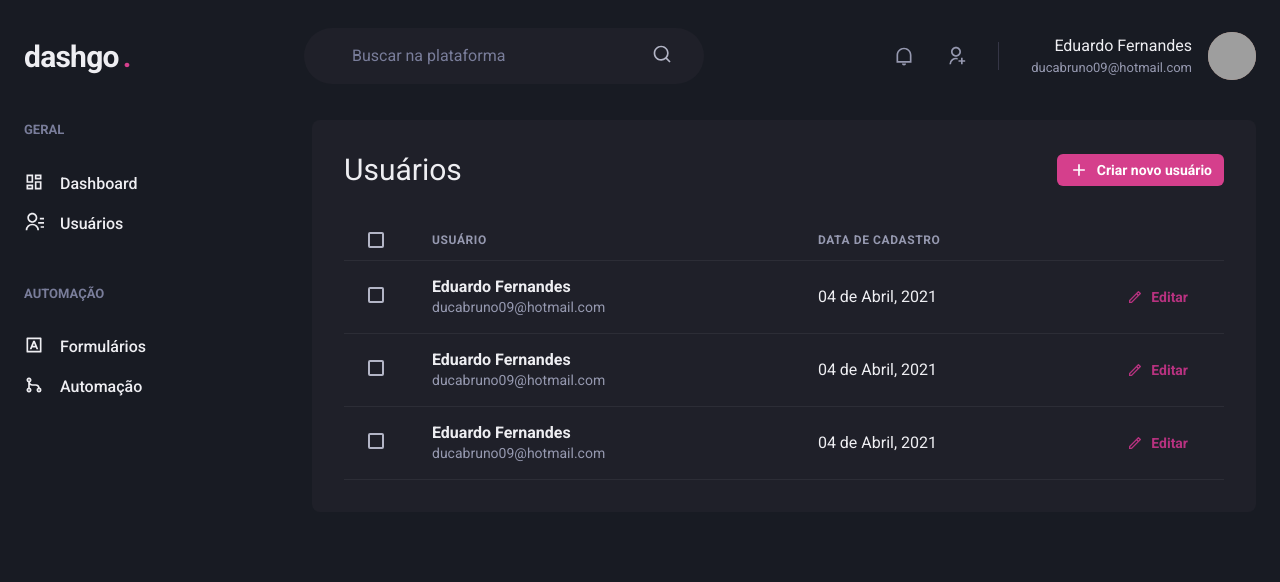
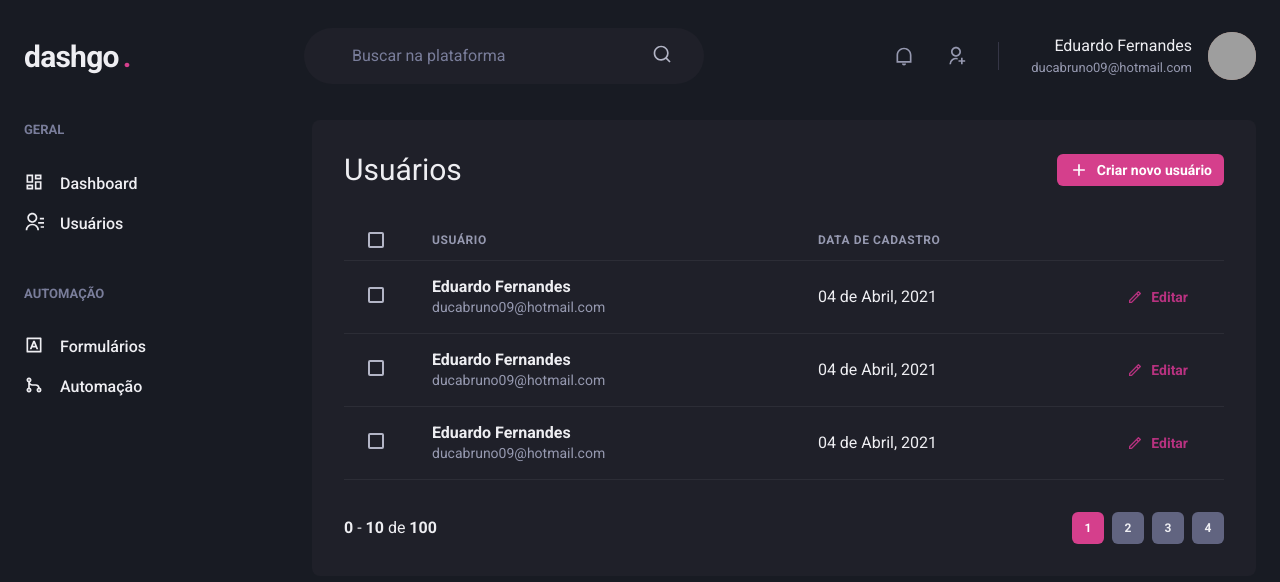
Before and after one commit to EduardoReisUX/dashgo, a Next.js app: page /users in a window 1280 px wide. Shown: the top 582 px of the page. Built offline with nearby package versions, Linux system fonts and the light colour scheme; grey boxes are pictures that could not be loaded.

Commit message:
add Pagination component

```diff
--- /dev/null
+++ b/src/components/Pagination.tsx
@@ -0,0 +1,68 @@
+import { Box, Button, Stack } from "@chakra-ui/react";
+
+export function Pagination() {
+  return (
+    <Stack
+      direction={"row"}
+      spacing={"6"}
+      mt={"8"}
+      justify={"space-between"}
+      align={"center"}
+    >
+      <Box>
+        <strong>0</strong> - <strong>10</strong> de <strong>100</strong>
+      </Box>
+      <Stack direction={"row"} spacing={"2"}>
+        <Button
+          size={"sm"}
+          fontSize={"xs"}
+          width={"4"}
+          colorScheme={"pink"}
+          disabled
+          _disabled={{
+            bgColor: "pink.500",
+            cursor: "default",
+          }}
+        >
+          1
+        </Button>
+        <Button
+          size={"sm"}
+          fontSize={"xs"}
+          width={"4"}
+          bg={"gray.700"}
+          disabled
+          _disabled={{
+            bgColor: "gray.500",
+          }}
+        >
+          2
+        </Button>
+        <Button
+          size={"sm"}
+          fontSize={"xs"}
+          width={"4"}
+          bg={"gray.700"}
+          disabled
+          _disabled={{
+            bgColor: "gray.500",
+          }}
+        >
+          3
+        </Button>
+        <Button
+          size={"sm"}
+          fontSize={"xs"}
+          width={"4"}
+          bg={"gray.700"}
+          disabled
+          _disabled={{
+            bgColor: "gray.500",
+          }}
+        >
+          4
+        </Button>
+      </Stack>
+    </Stack>
+  );
+}
--- a/src/pages/users/index.tsx
+++ b/src/pages/users/index.tsx
@@ -15,6 +15,7 @@
 } from "@chakra-ui/react";
 import { RiAddLine, RiPencilLine } from "react-icons/ri";
 import { Header } from "../../components/Header";
+import { Pagination } from "../../components/Pagination";
 import { Sidebar } from "../../components/Sidebar";
 
 export default function UserList() {
@@ -134,6 +135,8 @@
               </Tr>
             </Tbody>
           </Table>
+
+          <Pagination />
         </Box>
       </Flex>
     </Box>
```
